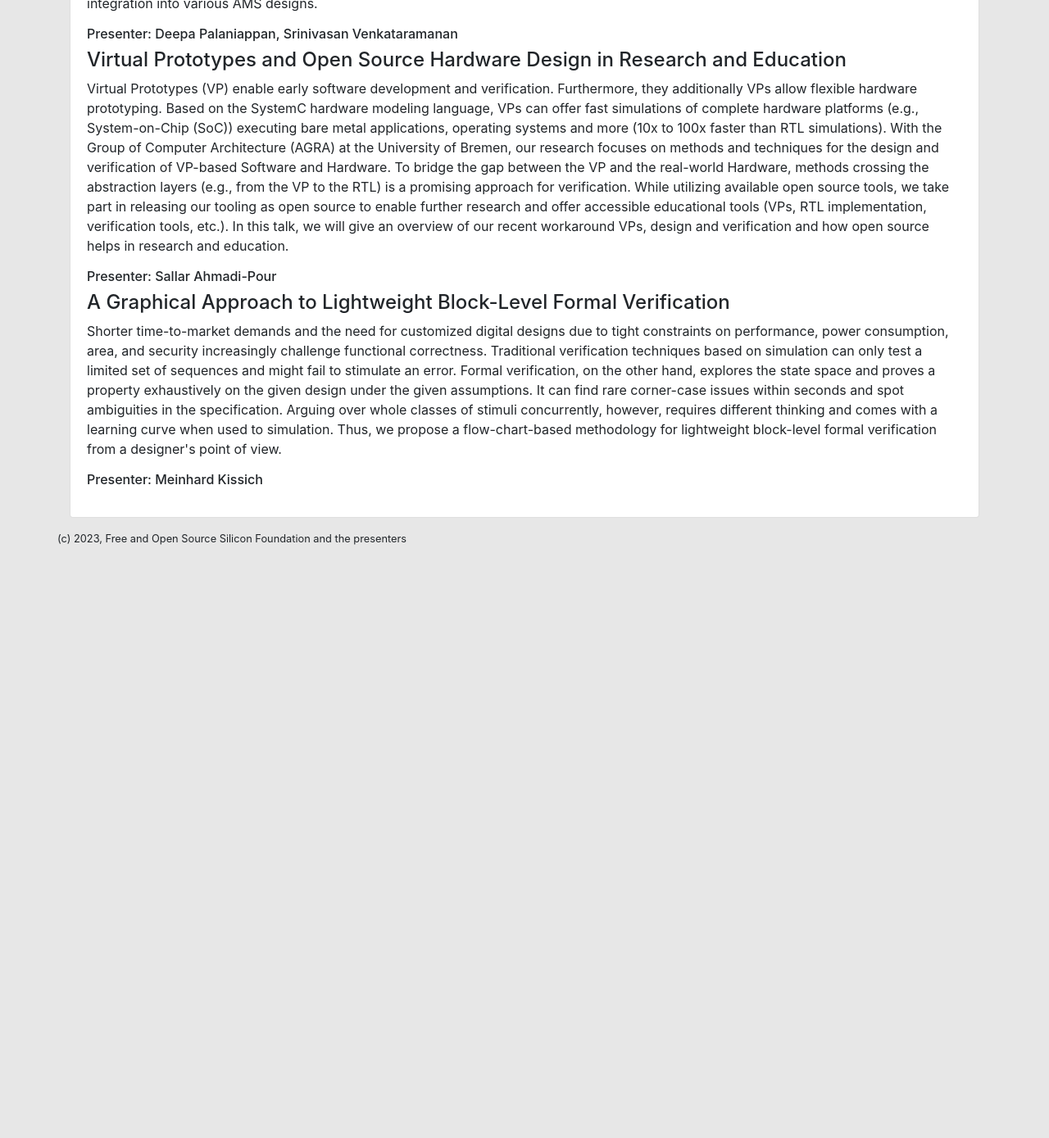
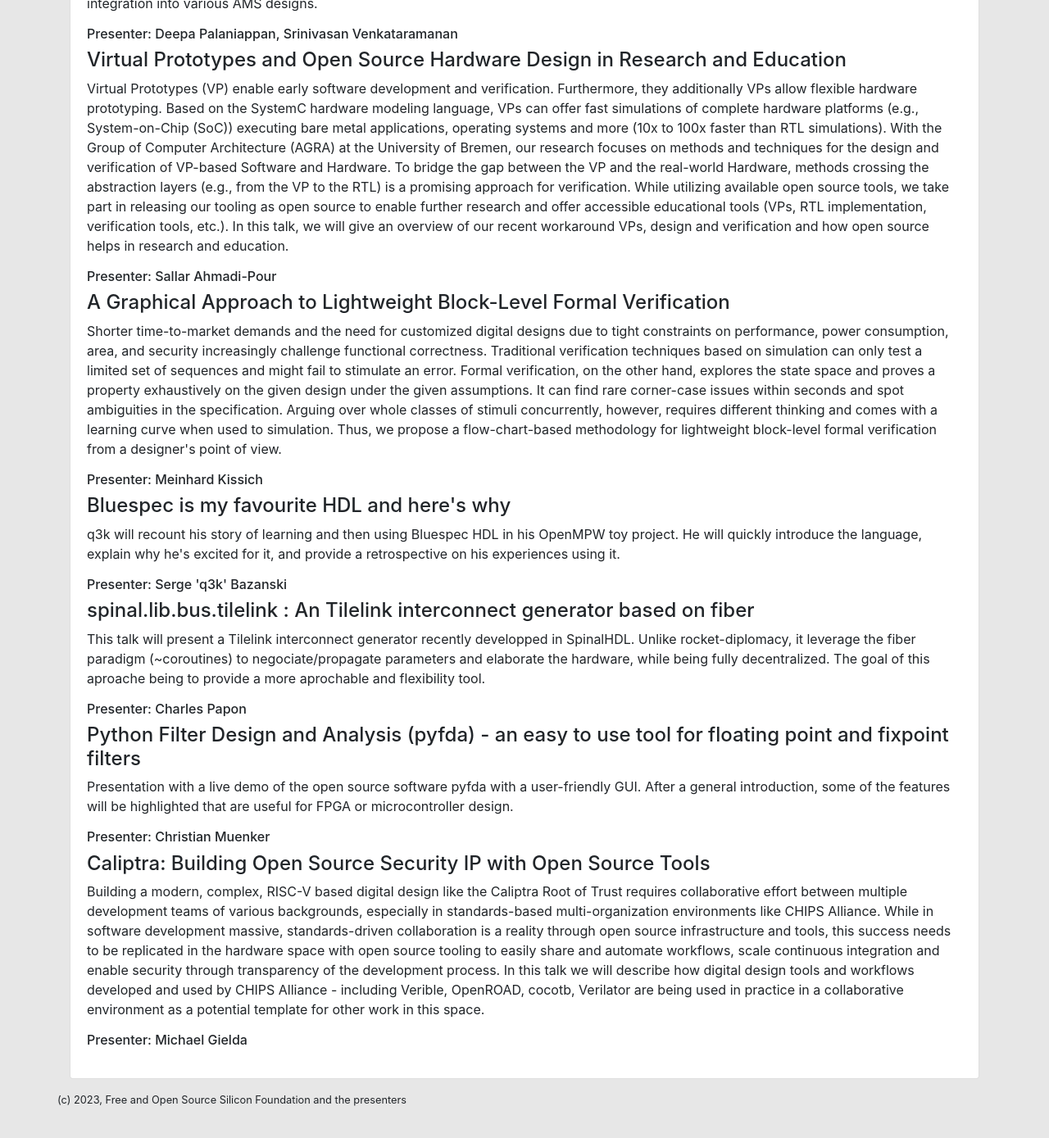
Before and after one commit to fossi-foundation/orconf, a Jekyll site: the page index.html, which Jekyll copies as it is, in a window 1280 px wide and 1400 px high, scrolled down 4952 px. Shown: the top 1389 px of the window at 82% size. Built offline with Jekyll 4.4.1, drawn with Linux system fonts in a browser that asks for light colours; nearby versions of some CDN libraries; before the commit the page ends 5667 px from its top, so only the background shows below that.

Commit message:
More talks

```diff
--- a/index.html
+++ b/index.html
@@ -527,6 +527,61 @@
               </p>
               <h6>Presenter: Meinhard Kissich</h6>
 
+              <h4>
+                <a name="bluespec"></a>Bluespec is my favourite HDL and here's why</h4>
+              <p>
+                q3k will recount his story of learning and then using Bluespec
+                HDL in his OpenMPW toy project. He will quickly introduce the
+                language, explain why he's excited for it, and provide a
+                retrospective on his experiences using it.
+              </p>
+              <h6>Presenter: Serge 'q3k' Bazanski</h6>
+
+              <h4>
+                <a name="tilelink"></a>spinal.lib.bus.tilelink : An Tilelink interconnect generator based on fiber</h4>
+              <p>
+                This talk will present a Tilelink interconnect generator
+                recently developped in SpinalHDL. Unlike rocket-diplomacy, it
+                leverage the fiber paradigm (~coroutines) to negociate/propagate
+                parameters and elaborate the hardware, while being fully
+                decentralized. The goal of this aproache being to provide a more
+                aprochable and flexibility tool.
+              </p>
+              <h6>Presenter: Charles Papon</h6>
+
+              <h4>
+                <a name="pyfda"></a>Python Filter Design and Analysis (pyfda) - an easy to use tool for floating point and fixpoint filters</h4>
+              <p>
+                Presentation with a live demo of the open source software pyfda
+                with a user-friendly GUI. After a general introduction, some of
+                the features will be highlighted that are useful for FPGA or
+                microcontroller design.
+              </p>
+              <h6>Presenter: Christian Muenker</h6>
+
+              <h4>
+                <a name="caliptra"></a>Caliptra: Building Open Source Security IP with Open Source Tools</h4>
+              <p>
+                Building a modern, complex, RISC-V based digital design like the
+                Caliptra Root of Trust requires collaborative effort between
+                multiple development teams of various backgrounds, especially in
+                standards-based multi-organization environments like CHIPS
+                Alliance.
+
+                While in software development massive, standards-driven
+                collaboration is a reality through open source infrastructure
+                and tools, this success needs to be replicated in the hardware
+                space with open source tooling to easily share and automate
+                workflows, scale continuous integration and enable security
+                through transparency of the development process.
+
+                In this talk we will describe how digital design tools and
+                workflows developed and used by CHIPS Alliance - including
+                Verible, OpenROAD, cocotb, Verilator are being used in practice
+                in a collaborative environment as a potential template for other
+                work in this space.
+              </p>
+              <h6>Presenter: Michael Gielda</h6>
 
               <!-- <h4> -->
               <!--   <a name="!!!" href="#!!!"></a>!!!</h4> -->
```
